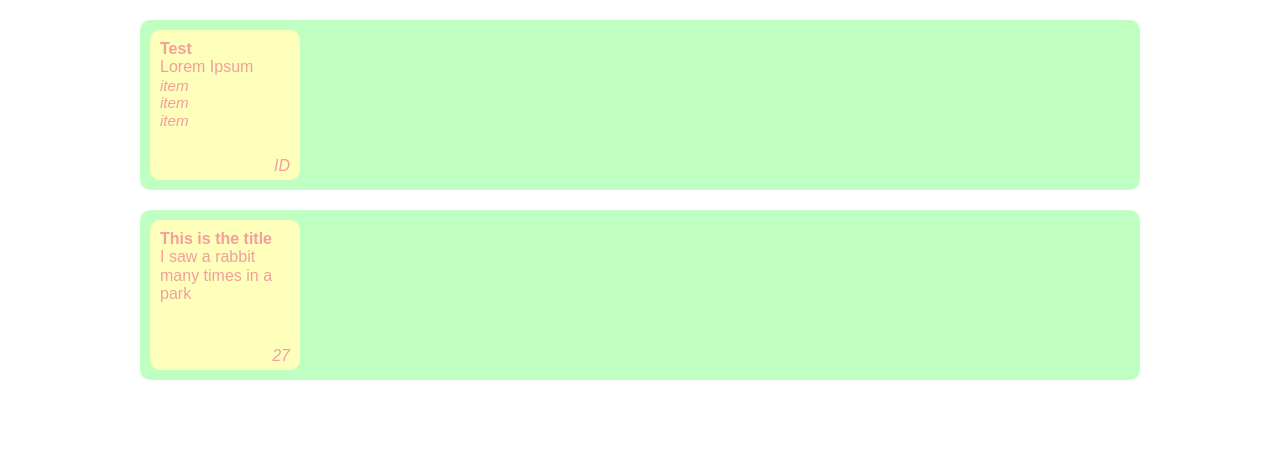
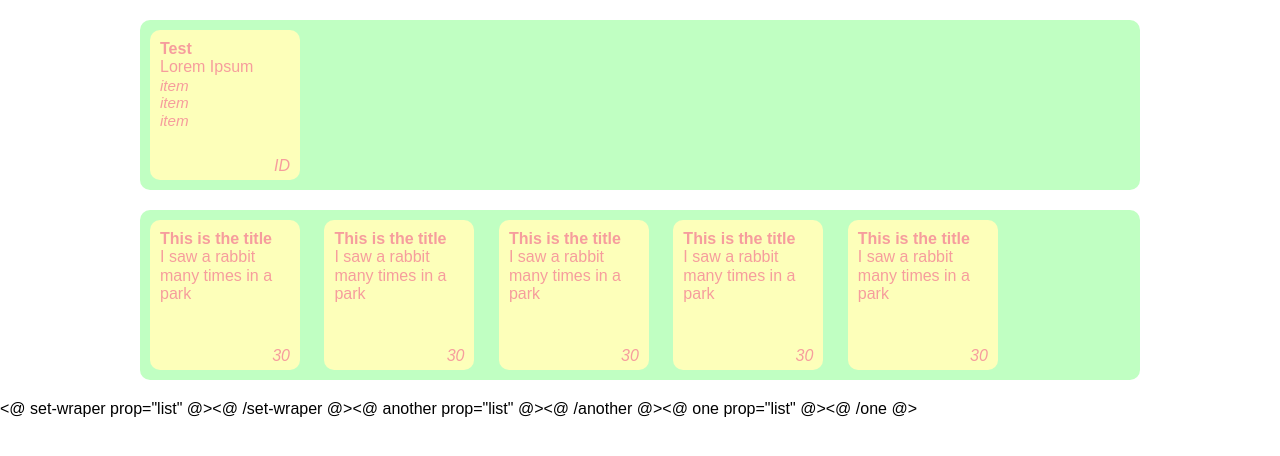
Before and after one commit to Rodrigo96/Data-Bound-Js-Templating-Engine, a website: page src/index.html in a window 1280 px wide. Drawn offline with Linux system fonts and the light colour scheme.

Commit message:
Started Working on components

```diff
--- a/src/components.html
+++ b/src/components.html
@@ -1,9 +1,17 @@
 <div class="main-wraper">
     <div class="set-wraper">
-        <div class="item-wraper">
-            <h2><% this.title %></h2>
-            <p><% this.text %></p>
-            <i><% this.id %></i>
-        </div>
+        <% for (var i = 0; i < 5; i++) {%>
+            <div class="item-wraper">
+                <h2><% this.title %></h2>
+                <p><% this.text %></p>
+                <i><% this.id %></i>
+            </div>
+        <% } %>
     </div>
 </div>
+<@ set-wraper prop="list" @>
+<@ /set-wraper @>
+<@ another prop="list" @>
+<@ /another @>
+<@ one prop="list" @>
+<@ /one @>
--- a/src/css/less/base.less
+++ b/src/css/less/base.less
@@ -23,7 +23,11 @@
             box-sizing: border-box;
             background-color: #fdffba;
 
-            h2, p, i, ul, li {
+            h2,
+            p,
+            i,
+            ul,
+            li {
 
                 margin: 0px;
                 font-size: 16px;
--- a/src/data.json
+++ b/src/data.json
@@ -1,5 +1,5 @@
 {
     "title" : "This is the title",
     "text" : "I saw a rabbit many times in a park",
-    "id" : "27"
+    "id" : "30"
 }
--- a/src/js/main.js
+++ b/src/js/main.js
@@ -1,5 +1,26 @@
 var jet = {
-  fillData: function(tpl, data) {
+  buildHtml: function (tpl, data) {
+    var reComponentStart = /<@ ([^\/].+?) @>/g,
+        match,
+        output = '';
+
+    while (match = reComponentStart.exec(tpl)) {
+      var componentInfo = {
+            start: match.index,
+            name:  match[1].trim().split(' ')[0]
+          },
+          reComponentEnd = new RegExp('<@ /' + componentInfo.name + ' @>', 'g'),
+          matchEnd = reComponentEnd.exec(tpl);
+
+      componentInfo.end = matchEnd.index + matchEnd[0].length;
+
+      console.log(match, matchEnd);
+    }
+    // if components call buildHtml() with components
+    // else fillData
+    // return html
+  },
+  fillData: function (tpl, data) {
     var reIntructions = /<%(.+?)%>/g,
         reJS = /(^( )?(if|for|else|switch|case|break|{|}))(.*)?/g,
         code = 'var result = [];\n',
@@ -54,7 +75,7 @@ var jet = {
         if (response.currentTarget.status === 200 && getData.readyState === 4 && getComponents.readyState === 4) {
           components = getComponents.response;
           data = JSON.parse(getData.response);
-          console.log(data);
+          jet.buildHtml(components, data);
           generatedHtml = jet.fillData(components, data);
           document.body.innerHTML += generatedHtml;
         }
```
